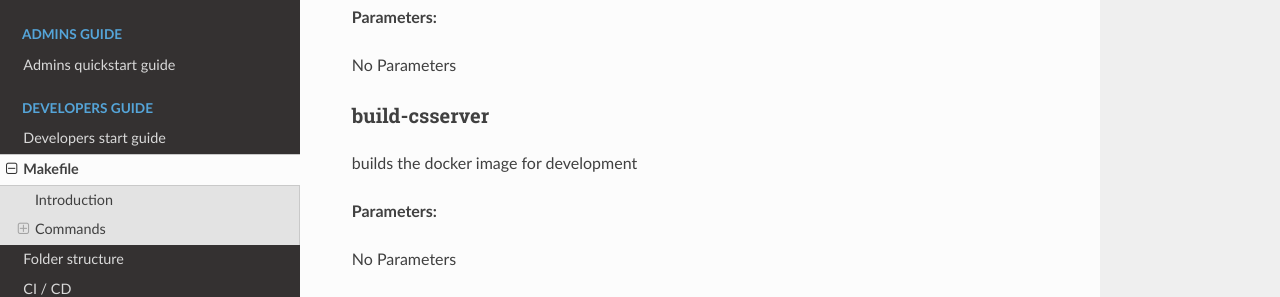
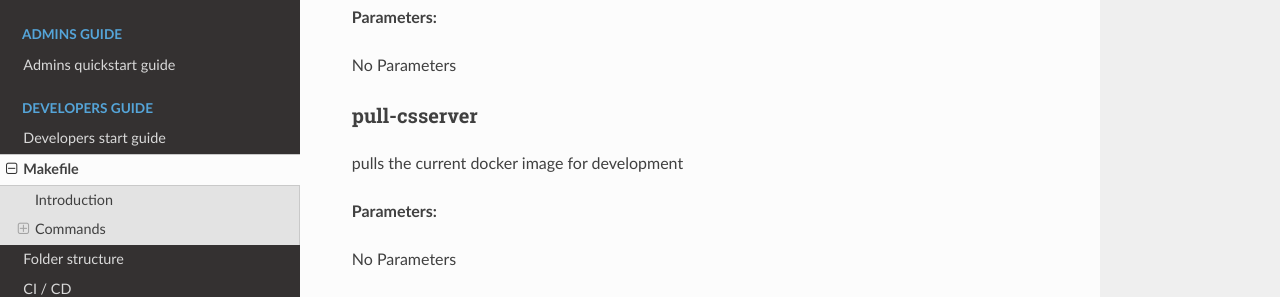
Before and after one commit to Lan2Play/PugSharp, a Sphinx documentation site: the page built from Docs/source/develop/makefile.rst, in a window 1280 px wide and 900 px high, scrolled down 3392 px. Shown: the part 158-455 px from the top of the window. Built offline with Sphinx 7.4.7 and the Read the Docs theme 2.0.0, drawn with Linux system fonts in a browser that asks for light colours; some of the changed text lies outside the part shown.

Commit message:
remove own docker image - forcepublish

```diff
--- a/Docs/source/develop/makefile.rst
+++ b/Docs/source/develop/makefile.rst
@@ -60,7 +60,7 @@ Prepares the gameserver folder, initializes the .env file for the cs2 server, co
 - :ref:`develop/makefile:copy-counterstrikesharp`
 - :ref:`develop/makefile:install-netruntime`
 - :ref:`develop/makefile:install-metamod`
-- :ref:`develop/makefile:build-csserver`
+- :ref:`develop/makefile:pull-csserver`
 - :ref:`develop/makefile:start-csserver`
 
 **Parameters:**
@@ -143,9 +143,9 @@ inserts the ``Game	csgo/addons/metamod`` command into ./cs2/game/csgo/gameinfo.g
 
 No Parameters
 
-build-csserver
+pull-csserver
 ........................
-builds the docker image for development
+pulls the current docker image for development
 
 **Parameters:**
 
--- a/docker-compose.yml
+++ b/docker-compose.yml
@@ -1,10 +1,7 @@
 version: '3.7'
 services:
   cs2-server:
-    build:
-      context: ./resources
-      dockerfile: Dockerfile
-    # image: joedwards32/cs2
+    image: joedwards32/cs2
     env_file:
       - .env
     volumes:
```
Also changed, not shown: 3 other files.
